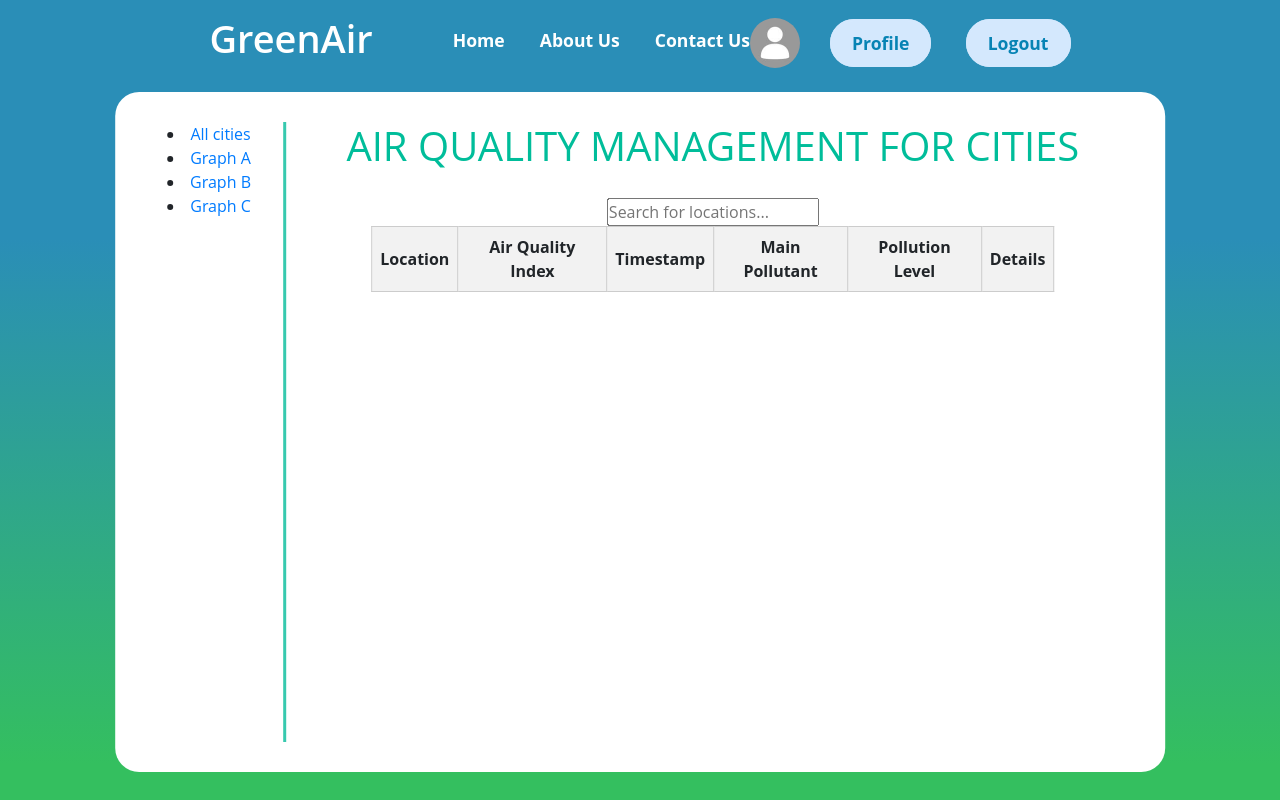
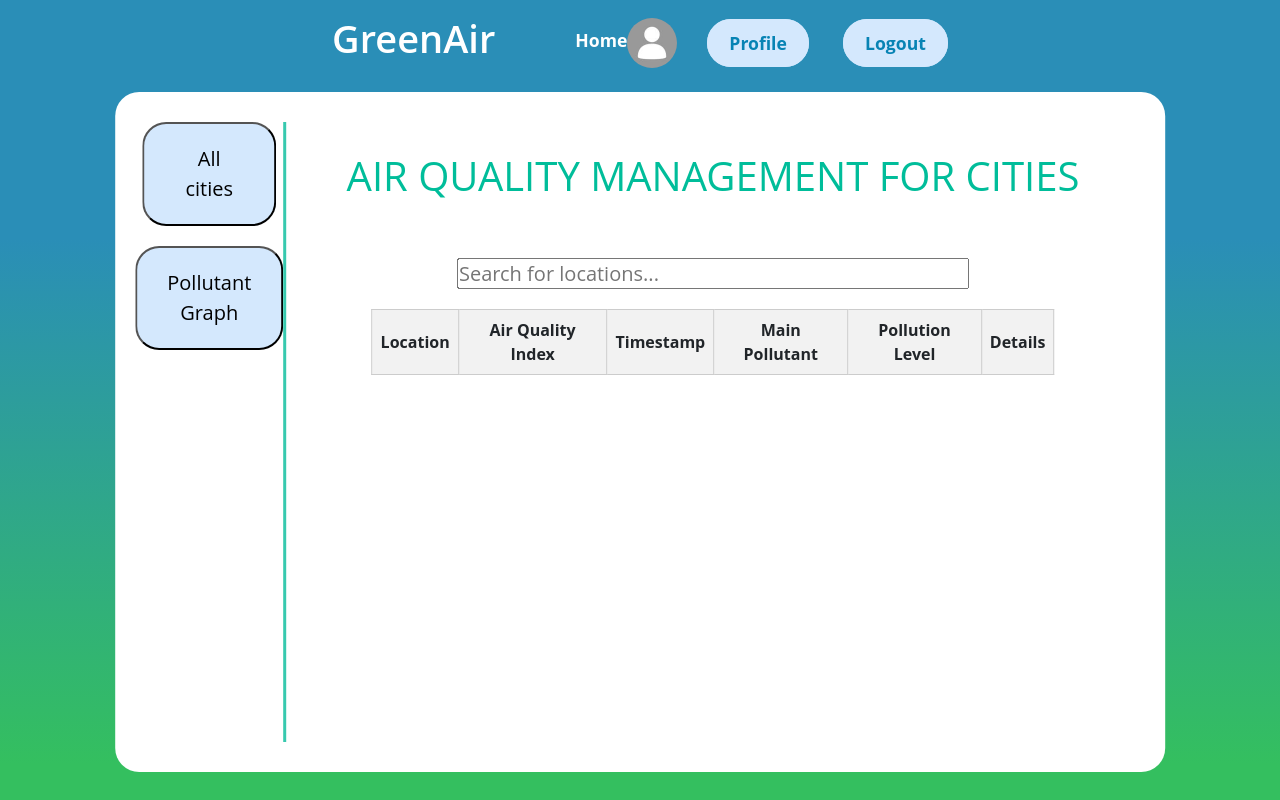
Before and after one commit to quandang246/hn_python_naitei19-air_quality_management, a Django app: page /myapp/homepage/ in a window 1280 px wide. Run offline with Django 3.2, Linux system fonts and the light colour scheme; the visitor is signed in with stand-in values (Sample User, id 1); data that the repository does not hold is empty; some libraries are stand-ins or nearby versions.

Commit message:
Update UI

```diff
--- a/air_quality_management/myapp/models.py
+++ b/air_quality_management/myapp/models.py
@@ -37,7 +37,7 @@ class Pollutant(models.Model):
     PM10 = models.DecimalField(max_digits=18, decimal_places=4)
 
     def __str__(self):
-        return f"Pollutant: SO2={self.SO2}, O3={self.O3}, PM10={self.PM10}"
+        return f"Pollutant: SO2={self.SO2}, O3={self.O3}, PM2_5={self.PM2_5}, PM10={self.PM10}"
 
 
 class Sensor(models.Model):
--- a/air_quality_management/myapp/static/css/base.css
+++ b/air_quality_management/myapp/static/css/base.css
@@ -114,6 +114,7 @@ main {
 
 /* Style the table (you can modify this to fit your needs) */
 table {
+  overflow: scroll;
   border-collapse: collapse;
   width: 80%; /* Adjust the width as needed */
 }
@@ -134,7 +135,7 @@ th {
 
 tr:hover {background-color: coral;}
 
-.city-detals {
+.city-details {
   height: 100vh;
   background-position: center;
   background-size: cover;
@@ -161,7 +162,7 @@ tr:hover {background-color: coral;}
 
 h1 {
     color: #00bd9a;
-    padding: 0 0 20px 0;
+    padding: 30px 0 50px 0;
 }
 
 .dashboard{
@@ -190,11 +191,39 @@ h1 {
     align-items: center;
 }
 
-
 .dashboard .right-side{
+    overflow: scroll;
     flex: 85%;
     height: 100%;
     display: flex;
     flex-direction: column;
     align-items: center;
 }
+
+.right-side .searchbar{
+    font-size: 20px;
+    margin: 0 0 20px 0;
+    width: 60%;
+    height: 5%;
+}
+
+.dashboard .right-side .heading-graph{
+    display: none;
+}
+
+.dashboard .taskbar .btn-cities{
+    width: 90%;
+    padding: 20px 30px;
+    background: #d4e8fd;
+    border-radius: 1.5rem;
+    font-size: 20px;
+    margin: 0 0 20px 0;
+}
+
+.dashboard .taskbar .btn-graph-all{
+    padding: 20px 30px;
+    background: #d4e8fd;
+    border-radius: 1.5rem;
+    font-size: 20px;
+    margin: 0 0 20px 0;
+}
--- /dev/null
+++ b/air_quality_management/myapp/static/js/pol_level_background.js
@@ -0,0 +1,21 @@
+var allTableCells = document.getElementsByTagName("td");
+for(var i = 0, max = allTableCells.length; i < max; i++) {
+    var node = allTableCells[i];
+
+    var currentText = node.childNodes[0].nodeValue;
+
+
+    if (currentText === "Very Good")
+        node.style.backgroundColor = "#abd162";
+    if (currentText === "Good")
+        node.style.backgroundColor = "#f7d460";
+    if (currentText === "Fair")
+        node.style.backgroundColor = "#fc9956";
+    if (currentText === "Bad")
+        node.style.backgroundColor = "#f6676b";
+    if (currentText === "Very Bad")
+        node.style.backgroundColor = "#a37db8";
+    if (currentText === "Hazardous")
+        node.style.backgroundColor = "#a07684";
+
+}
--- a/air_quality_management/myapp/static/js/search.js
+++ b/air_quality_management/myapp/static/js/search.js
@@ -1,5 +1,5 @@
 $(document).ready(function () {
-    $('#searchInput').on('input', function () {
+    $('#searchbar').on('input', function () {
         // Get the search input value
         var searchValue = $(this).val().toLowerCase();
 
--- /dev/null
+++ b/air_quality_management/myapp/static/js/taskbar.js
@@ -0,0 +1,14 @@
+$(document).ready(function(){
+    $("#btn-cities").click(function(){
+        $("#heading-cities").show();
+        $("#searchbar").show();
+        $("#dataTable").show();
+        $("#heading-graph").hide();
+    });
+    $("#btn-graph-all").click(function(){
+        $("#heading-cities").hide();
+        $("#searchbar").hide();
+        $("#dataTable").hide();
+        $("#heading-graph").show();
+    });
+});
--- a/air_quality_management/myapp/templates/base.html
+++ b/air_quality_management/myapp/templates/base.html
@@ -21,8 +21,6 @@
                     </label>
                     <ul class="links">
                         <li><a href="{% url 'homepage' %}" >{% trans "Home" %}</a></li>
-                        <li><a href="#">{% trans "About Us" %}</a></li>
-                        <li><a href="#">{% trans "Contact Us" %}</a></li>
                     </ul>
                     <img src="{{ user.profile.avatar.url }}" alt="Avatar" class="avatar">
                     <div class="buttons">
--- a/air_quality_management/myapp/templates/homepage.html
+++ b/air_quality_management/myapp/templates/homepage.html
@@ -5,13 +5,15 @@
 {% block title %}{% trans "Homepage - Air Quality Data" %}{% endblock %}
 
 {% block content %}
-<!--
-    <div id="myChart" style="max-width: 700px; height: 400px; margin: 0 auto;"></div>
-
-    <div class="container-1">
-        <h1 style="color: black; padding: 0 0 20px 0;">{% trans "AIR QUALITY MANAGEMENT FOR CITIES" %}</h1>
-        <input type="text" id="searchInput" placeholder="{% trans 'Search for locations...' %}">
-        <table id="dataTable">
+<div class="dashboard" xmlns="http://www.w3.org/1999/html">
+    <div class="taskbar">
+        <button class="btn-cities" id="btn-cities" type="button">{% trans 'All cities' %}</button>
+        <button class="btn-graph-all" id="btn-graph-all" type="button">{% trans 'Pollutant Graph' %}</button>
+    </div>
+    <div class="right-side">
+        <h1 class="heading-cities" id="heading-cities">{% trans "AIR QUALITY MANAGEMENT FOR CITIES" %}</h1>
+        <input type="text" class="searchbar" id="searchbar" placeholder="{% trans 'Search for locations...' %}">
+        <table id="dataTable" class="datatable">
             <thead>
                 <tr>
                     <th>{% trans "Location" %}</th>
@@ -35,46 +37,12 @@
                 {% endfor %}
             </tbody>
         </table>
+        <h1 class="heading-graph" id="heading-graph">{% trans "GRAPH" %}</h1>
     </div>
     <script src="{% static 'js/code.jquery.com_jquery-3.6.0.min.js' %}"></script>
     <script src="{% static 'js/search.js' %}"></script>
-    <script src="{% static 'js/chart.js' %}"></script>
--->
-<div class="dashboard">
-    <div class="taskbar">
-        <li><a href="#">{% trans "All cities" %}</a></li>
-        <li><a href="#">{% trans "Graph A" %}</a></li>
-        <li><a href="#">{% trans "Graph B" %}</a></li>
-        <li><a href="#">{% trans "Graph C" %}</a></li>
-    </div>
-    <div class="right-side">
-        <h1>{% trans "AIR QUALITY MANAGEMENT FOR CITIES" %}</h1>
-        <input type="text" id="searchInput" placeholder="{% trans 'Search for locations...' %}">
-        <table id="dataTable">
-            <thead>
-                <tr>
-                    <th>{% trans "Location" %}</th>
-                    <th>{% trans "Air Quality Index" %}</th>
-                    <th>{% trans "Timestamp" %}</th>
-                    <th>{% trans "Main Pollutant" %}</th>
-                    <th>{% trans "Pollution Level" %}</th>
-                    <th>{% trans "Details" %}</th>
-                </tr>
-            </thead>
-            <tbody>
-                {% for entry in data %}
-                    <tr>
-                        <td>{{ entry.city }}</td>
-                        <td>{{ entry.air_quality_index }}</td>
-                        <td>{{ entry.timestamp }}</td>
-                        <td>{{ entry.main_pollutant }}</td>
-                        <td>{{ entry.pol_level }}</td>
-                        <td><a href="{% url 'city_details' pollutant_id=entry.pollutant_id.id %}">{% trans "View Details" %}</a></td>
-                    </tr>
-                {% endfor %}
-            </tbody>
-        </table>
-    </div>
+    <script src="{% static 'js/pol_level_background.js' %}"></script>
+    <script src="{% static 'js/taskbar.js' %}"></script>
 </div>
 
 
--- a/air_quality_management/myapp/templates/index.html
+++ b/air_quality_management/myapp/templates/index.html
@@ -19,10 +19,6 @@
                       <path d="M3 12h18M3 6h18M3 18h18" stroke="currentColor" stroke-width="2" stroke-linecap="round"/>
                   </svg>
                 </label>
-                <ul class="links">
-                  <li><a href="#">{% trans "About Us" %}</a></li>
-                  <li><a href="#">{% trans "Contact Us" %}</a></li>
-                </ul>
                 <div class="buttons">
                   <a href="{% url 'login' %}" class="signup">{% trans "Sign In" %}</a>
                   <a href="{% url 'register' %}" class="signup">{% trans "Sign Up" %}</a>
@@ -42,7 +38,7 @@
         </div>
       </div>
       <div class="img">
-
+        <img src="{% static 'img/index.png' %}">
       </div>
     </section>
     </body>
--- a/air_quality_management/myapp/views.py
+++ b/air_quality_management/myapp/views.py
@@ -324,3 +324,8 @@ def delete_reports(request, data_id):
     else:
         air_quality_data.delete()
         return redirect(to='users-profile')
+
+
+def request_pollutant(request):
+    pollutant = Pollutant.objects.all()
+    return render(request, 'homepage.html', {'pollutant': pollutant})
```
Also changed, not shown: air_quality_management/myapp/migrations/0005_auto_20231006_0802.py (added), air_quality_management/myapp/static/img/aqi_guide.png.
